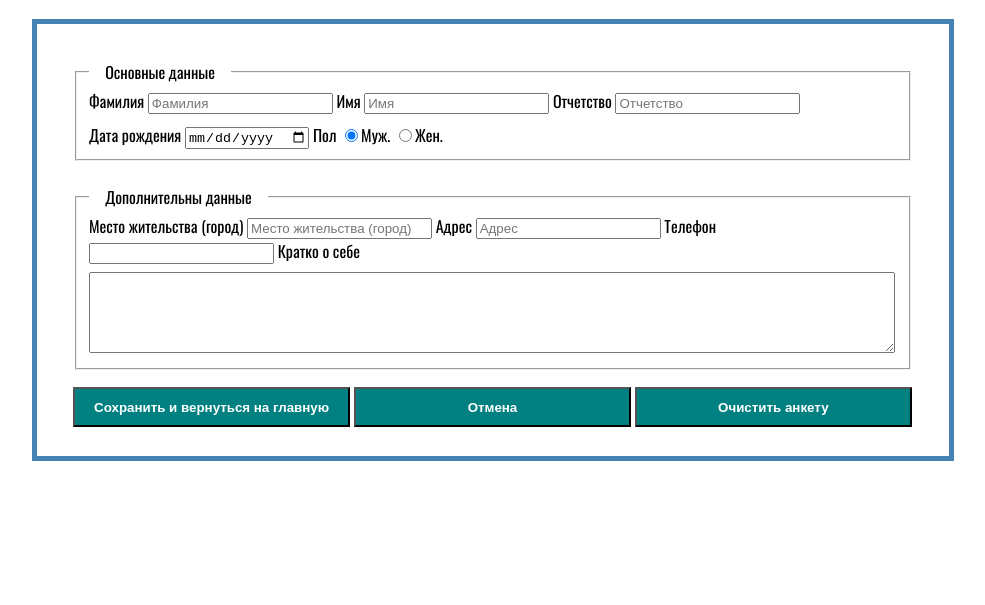
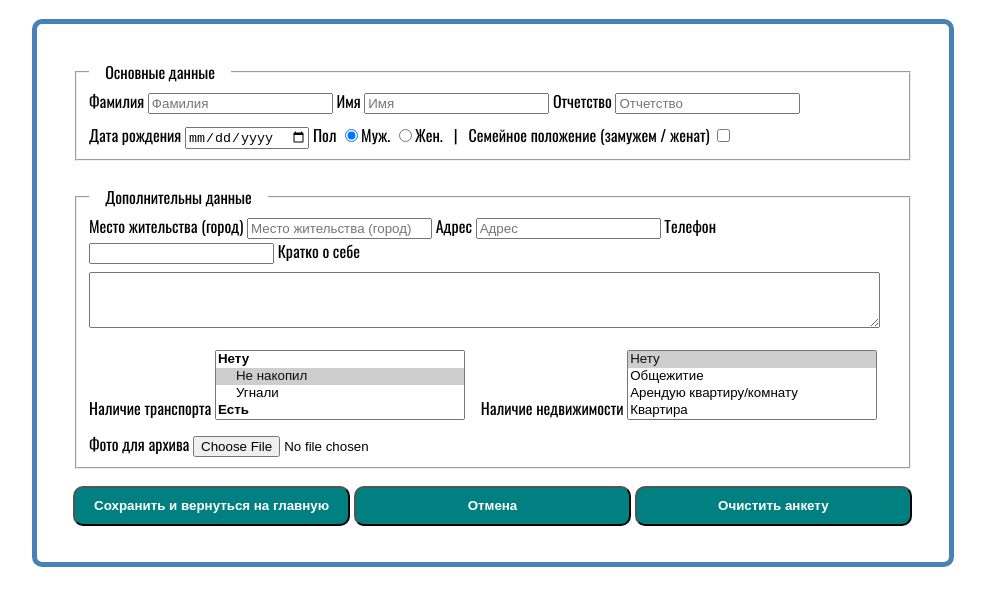
Before and after one commit to testRepoPavlo/html, a plain HTML site: page form/form.html in a window 1280 px wide. Shown: the part 71-676 px from the top of the page, without its empty margins (147-1132 px from the left). Drawn offline with Linux system fonts and the light colour scheme.

Commit message:
1. Добавлены новые типы инпутов 2. Минимально стилизована форма

```diff
--- a/form/form.html
+++ b/form/form.html
@@ -11,7 +11,7 @@
     <h1>Анкета читателя</h1>
     <div class="shell_form">
         <div class="shell_form_in">
-            <form action="../index.html" method="get">
+            <form action="../index.html" method="get" enctype="multipart/form-data"> <!-- enctype="multipart/form-data" - для метода post -->
                 <fieldset>
                     <legend>Основные данные</legend>
                     <label>Фамилия <input type="text" placeholder="Фамилия" name="last_name" id=""></label>
@@ -23,6 +23,9 @@
                             <input checked type="radio" name="sex" value="male">Муж.
                             <input type="radio" name="sex" value="female">Жен.
                         </label>
+                        <label>&nbsp; | &nbsp; Семейное положение (замужем / женат)
+                            <input type="checkbox" name="wedding" value="wedding">
+                        </label>
                     </div>
                 </fieldset>
                 <br>
@@ -32,9 +35,37 @@
                     <label>Адрес <input type="text" placeholder="Адрес" name="address"></label>
                     <label>Телефон <input type="tel" name="phone"></label>
                     <label>Кратко о себе
-                        <textarea name="about" id="" cols="110" rows="5"></textarea>
+                        <div><textarea name="about" id="" cols="" rows=""></textarea></div>
                     </label>
-
+                    <label>Наличие транспорта
+                        <select name="transport" id="" size="4" multiple>
+                            <optgroup label="Нету">
+                                <option selected value="not_saved">Не накопил</option>
+                                <option value="stolen">Угнали</option>
+                            </optgroup>
+                            <optgroup label="Есть">
+                                <option value="bycicle">Велосипед</option>
+                                <option value="moped">Мопед</option>
+                                <option value="motorbyke">Мотоцикл</option>
+                                <option value="auto">Легковой автомобиль</option>
+                                <option value="cargo">Грузовой автомобиль</option>
+                                <option value="bus">Автобус</option>
+                                <option value="helicopter">Вертолет</option>
+                            </optgroup>
+                        </select>
+                    </label>
+                    <label>Наличие недвижимости
+                        <select name="property" id="" size="4" multiple>
+                            <option selected value="none">Нету</option>
+                            <option value="hostel">Общежитие</option>
+                            <option value="rent">Арендую квартиру/комнату</option>
+                            <option value="apartment">Квартира</option>
+                            <option value="house">Дом</option>
+                        </select>
+                    </label>
+                    <label>Фото для архива
+                        <input type="file" name="foto" id="">
+                    </label>
                 </fieldset>
                 <div>
                     <button type="submit">Сохранить и вернуться на главную</button>
--- a/style/form.css
+++ b/style/form.css
@@ -12,6 +12,7 @@ h1 {
 }
 
 .shell_form {
+    min-width: 850px;
     max-width: 1200px;
     height: 600px;
     margin: 0px auto;
@@ -19,9 +20,10 @@ h1 {
 
 .shell_form_in {
     width: 70%;
-    height: 60%;
+    height: auto;
     margin: 0px auto;
     border: 5px solid steelblue;
+    border-radius: 10px;
     padding: 3%;
 }
 
@@ -35,8 +37,23 @@ fieldset > div {
 
 textarea {
     margin-top: 1%;
+    min-height: 50px;
     max-height: 100px;
+    min-width: 785px;
     max-width: 800px;
+}
+
+select {
+    width: 250px;
+    margin-top: 2%;
+}
+
+select:first-child {
+    margin-right: 1.5%;
+}
+
+label > input[type="file"] {
+    margin-top: 2%;
 }
 
 button {
@@ -46,4 +63,9 @@ button {
     background-color: teal;
     font-weight: bold;
     color: white;
+    border-radius: 10px;
 }
+
+button:hover {
+    background-color: crimson;
+}
--- a/style/style.css
+++ b/style/style.css
@@ -4,6 +4,11 @@
 @font-face {
     font-family: 'Pacifico';
     src: url('../fonts/Pacifico-Regular.ttf'), url('../fonts/ReggaeOne-Regular.ttf');
+}
+
+div, h1, h2, p  {
+    padding: 0px;
+    margin: 0px;
 }
 
 .description {
```
